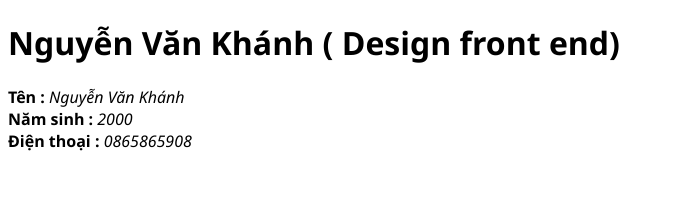
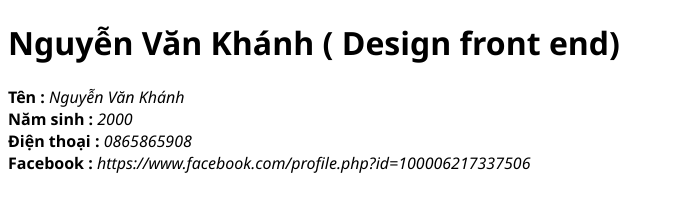
Before and after one commit to KhanhAnso/KhanhAnso.github.io, a plain HTML site: page index.html in a window 1280 px wide. Shown: the whole page, without its empty margins (0-674 px from the left). Drawn offline with Linux system fonts and the light colour scheme.

Commit message:
Thêm facebook

```diff
--- a/index.html
+++ b/index.html
@@ -15,5 +15,8 @@
 	<div class="thongtin">
 		<b>Điện thoại :</b><i> 0865865908</i>
 	</div>
+	<div class="thongtin">
+		<b>Facebook :</b><i> https://www.facebook.com/profile.php?id=100006217337506</i>
+	</div>
 </body>
 </html>
```
